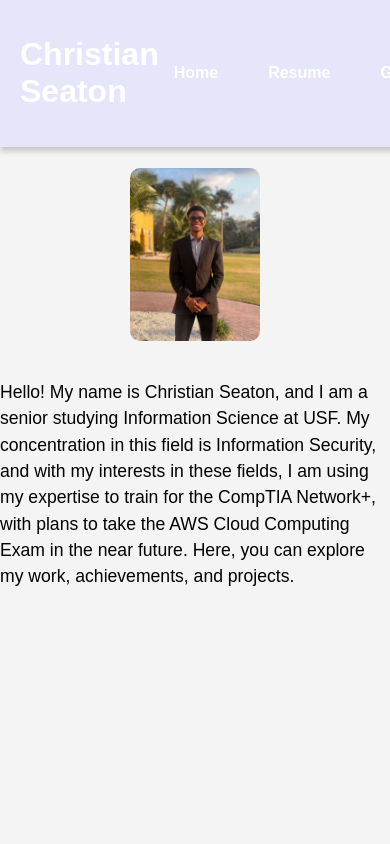
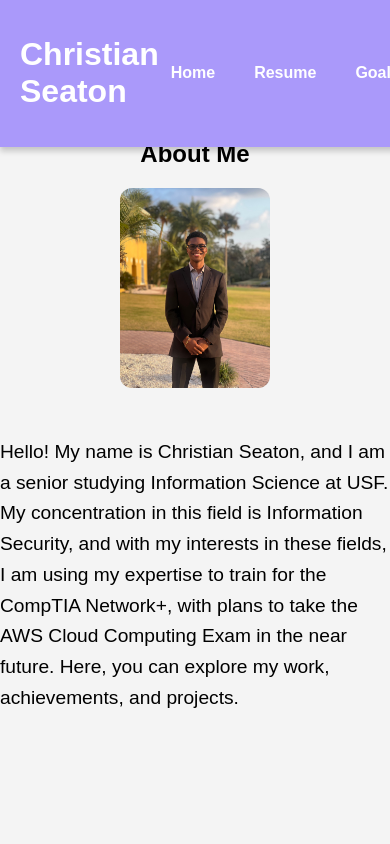
Before and after one commit to realchrisseaton/realchrisseaton.github.io, a plain HTML site: page index.html in a window 390 px wide. Shown: the top 844 px of the page. Drawn offline with Linux system fonts and the light colour scheme.

Commit message:
Update style.css

```diff
--- a/style.css
+++ b/style.css
@@ -20,15 +20,16 @@ header {
     width: 100%;
     top: 0;
     left: 0;
-    background: lavender;
+    background: #AA99FA;
     color: white;
     z-index: 1000;
-    padding: 15px 0;
+    padding: 20px 0;
     display: flex;
     justify-content: space-between;
     align-items: center;
     box-shadow: 0px 4px 6px rgba(0, 0, 0, 0.2);
-    padding: 15px 20px;
+    padding: 20px 25px;
+    font-size: 1.2em;
 }
 
 nav {
@@ -42,26 +43,27 @@ nav ul {
     padding: 0;
     margin: 0;
     display: flex;
-    gap: 20px;
+    gap: 25px;
 }
 
 nav ul li a {
     color: white;
     text-decoration: none;
     font-weight: bold;
-    padding: 10px 15px;
-    border-radius: 5px;
+    padding: 12px 18px;
+    border-radius: 8px;
     transition: background-color 0.3s ease-in-out, transform 0.3s ease-in-out;
+    font-size: 1.1em;
 }
 
 nav ul li a:hover {
     background-color: white;
-    color: lavender;
+    color: #AA99FA;
     transform: scale(1.1);
 }
 
 main {
-    padding-top: 100px; /* Adjusted to ensure space below header */
+    padding-top: 120px; /* Adjusted to ensure space below header */
     min-height: 100vh;
     display: flex;
     flex-direction: column;
@@ -85,17 +87,17 @@ main {
 .about-container {
     display: flex;
     align-items: center;
-    gap: 20px;
-    max-width: 800px;
+    gap: 30px;
+    max-width: 900px;
     margin: auto;
     flex-wrap: wrap;
     justify-content: center;
 }
 
 .about-image {
-    max-width: 130px;
+    max-width: 180px;
     height: auto;
-    border-radius: 10px;
+    border-radius: 12px;
     transition: transform 0.5s ease-in-out;
 }
 
@@ -104,25 +106,47 @@ main {
 }
 
 .about-text {
-    font-size: 1.1em;
-    line-height: 1.5;
-    max-width: 600px;
+    font-size: 1.2em;
+    line-height: 1.6;
+    max-width: 650px;
     text-align: left;
 }
 
 .projects-container, .contact-container {
-    width: 80%;
-    max-width: 1000px;
+    width: 85%;
+    max-width: 1100px;
     margin: auto;
-    padding: 40px 0;
+    padding: 50px 0;
     text-align: left;
 }
 
 .projects-container h2, .contact-container h2 {
     text-align: center;
-    margin-bottom: 20px;
+    margin-bottom: 25px;
+    font-size: 1.5em;
 }
 
 .contact-container {
-    padding-top: 100px;
+    padding-top: 120px;
 }
+
+@media (max-width: 768px) {
+    header {
+        font-size: 1em;
+        padding: 15px 20px;
+    }
+    nav ul {
+        gap: 15px;
+    }
+    nav ul li a {
+        padding: 10px 12px;
+        font-size: 1em;
+    }
+    .about-container {
+        flex-direction: column;
+        text-align: center;
+    }
+    .about-image {
+        max-width: 150px;
+    }
+}
```
